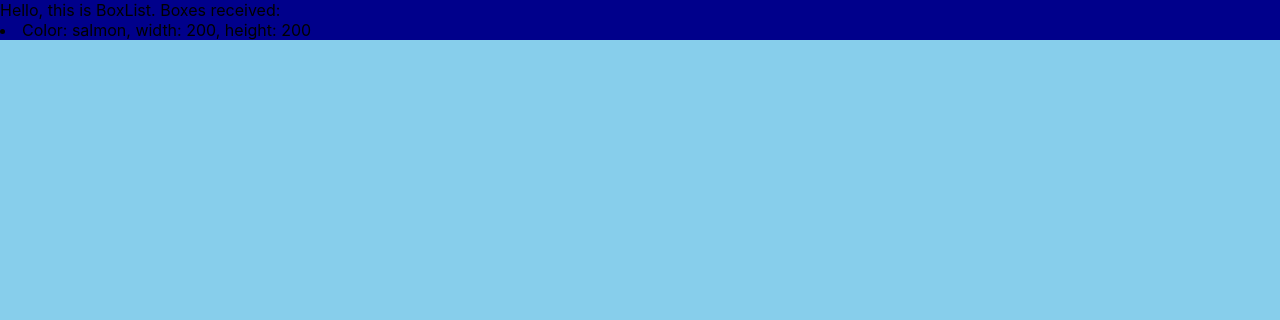
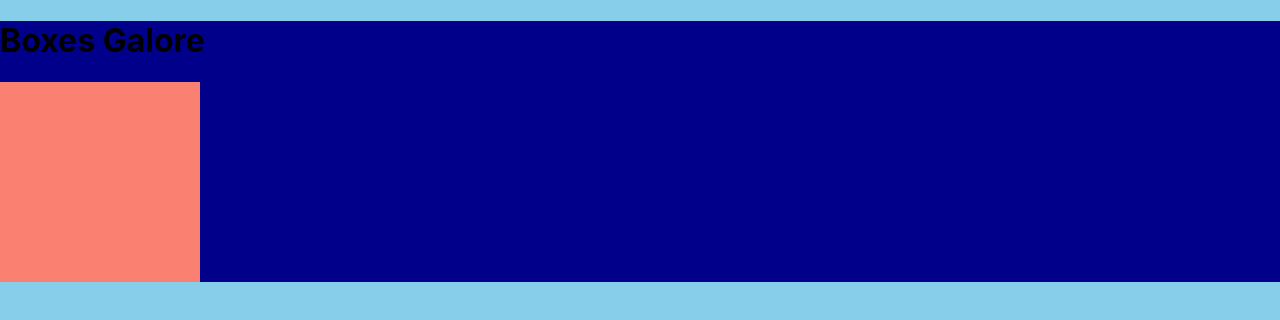
Before and after one commit to iam8/37.8-react-forms, a React (Create React App) app: page / in a window 1280 px wide. Shown: the top 320 px of the page. Built offline with nearby package versions, Linux system fonts and the light colour scheme.

Commit message:
Add h1 tag and adjust indentation of map function

```diff
--- a/src/BoxList.js
+++ b/src/BoxList.js
@@ -1,11 +1,11 @@
 import React, {useState} from "react";
-// import Box from "./Box";
-// import NewBoxForm from "./NewBoxForm";
+import Box from "./Box";
+import NewBoxForm from "./NewBoxForm";
 import "./BoxList.css";
 
 
 /**
- * BoxList - Displays boxes with adjustable properties.
+ * BoxList - renders a row of initial colored boxes on screen, followed by a form that can be used to add a new box with specified properties to the screen.
  *
  * Properties:
  * - boxList: an initial list of objects representing boxes: [{bkgColor, width, height} ...]
@@ -13,21 +13,21 @@ import "./BoxList.css";
  * State:
  * - boxes: a list of objects representing boxes: [{bkgColor, width, height} ...]
  *
- * Props of individual boxes:
- * - bkgColor: string representing box color
- * - width: box width in pixels (integer)
- * - height: box height in pixels (integer)
  */
 function BoxList({boxList}) {
     const [boxes, setBoxes] = useState(boxList);
 
     return (
         <div className="BoxList">
-            Hello, this is BoxList.
-            Boxes received:
-            {boxes.map((box) => {
-                return <li>Color: {box.bkgColor}, width: {box.width}, height: {box.height}</li>
-            })}
+            <h1>Boxes Galore</h1>
+            {
+                boxes.map((box) => {
+                    return <Box
+                        bkgColor={box.bkgColor}
+                        width={box.width}
+                        height={box.height}/>;
+                })
+            }
         </div>
     );
 }
```
